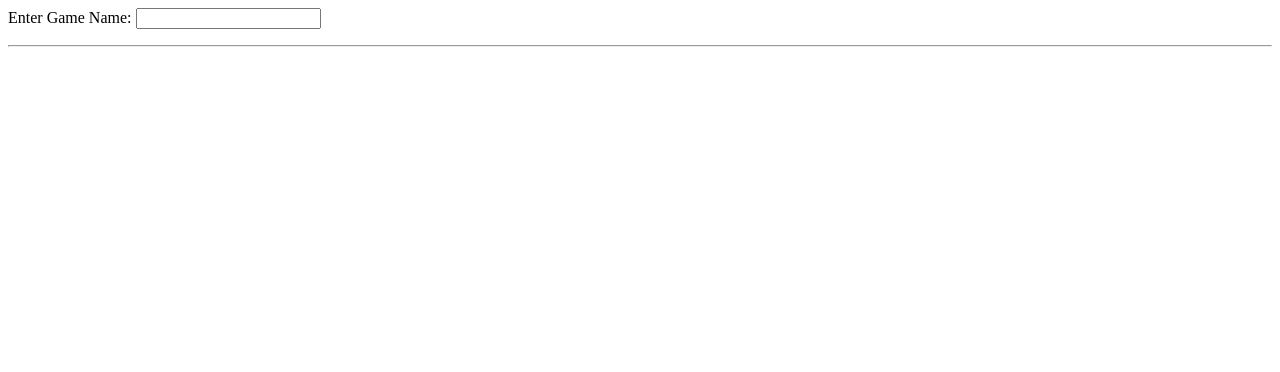
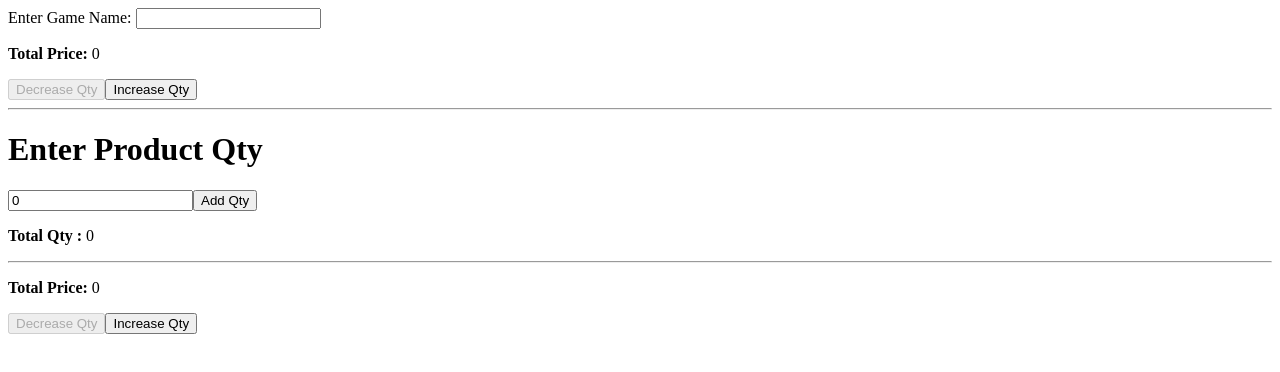
Before and after one commit to Haresh-thumar/Learn-Tutorials-in-Angular-13, an Angular app: page / in a window 1280 px wide. Shown: the top 372 px of the page. Built offline with nearby package versions, Linux system fonts and the light colour scheme.

Commit message:
ch to pr & pr to ch two way data binding

```diff
--- a/src/app/passingDataInputOutputDecorator/child-input-output/child-input-output.component.html
+++ b/src/app/passingDataInputOutputDecorator/child-input-output/child-input-output.component.html
@@ -1,5 +1,13 @@
+<!--========================== Example-1 ===========================-->
 <ul>
   <li *ngFor="let gameItem of gameArr; let i = index;">
     {{gameItem}} <button (click)="delGame(i)">Delete</button>
   </li>
 </ul>
+
+
+
+<!--========================== Example-2 (two-way-data-binding) ===========================-->
+<p><strong>Total Price: </strong>{{item * itemPrice}}</p>
+<button (click)="decQty()" [disabled]="disabled">Decrease Qty</button>
+<button (click)="incQty()">Increase Qty</button>
--- a/src/app/passingDataInputOutputDecorator/child-input-output/child-input-output.component.ts
+++ b/src/app/passingDataInputOutputDecorator/child-input-output/child-input-output.component.ts
@@ -7,12 +7,46 @@ import { Component, Input, OnInit, EventEmitter, Output } from '@angular/core';
 })
 export class ChildInputOutputComponent implements OnInit {
 
-  @Input('games') gameArr:string[];
-  @Output('delEvt') gameDel:EventEmitter<number> = new EventEmitter<number>();
+  /*==================== Example-1 ===================*/
+  @Input('games') gameArr: string[];
+  @Output('delEvt') gameDel: EventEmitter<number> = new EventEmitter<number>();
 
-  delGame(index:number){
+  delGame(index: number) {
     this.gameDel.emit(index);
   }
+
+
+  /*==================== Example-2 (two-way-data-binding) ===================*/
+  @Input() item: number = 0;
+  @Output() itemChange: EventEmitter<number> = new EventEmitter<number>();
+
+  itemPrice: number = 10;
+
+  disabled = true;
+
+  decQty() {
+    this.item -= 1;
+    this.updateQty();
+    if(this.item === 0){
+      this.disabled = true;
+    }
+  }
+
+  incQty() {
+    this.item += 1;
+    this.updateQty();
+    if (this.item != 0 && this.item >= 0) {
+      this.disabled = false;
+    }
+  }
+
+  updateQty() {
+    this.itemChange.emit(this.item);
+  }
+
+
+
+
 
   constructor() { }
 
--- a/src/app/passingDataInputOutputDecorator/parent-input-output/parent-input-output.component.html
+++ b/src/app/passingDataInputOutputDecorator/parent-input-output/parent-input-output.component.html
@@ -1,3 +1,4 @@
+<!--========================== Example-1 ===========================-->
 Enter Game Name: <input type="text" (keyup.enter)="addGame(gameInput.value)" #gameInput>
 
 <app-child-input-output [games]="game" (delEvt)="removeGame($event)"></app-child-input-output>
@@ -5,3 +6,17 @@ Enter Game Name: <input type="text" (keyup.enter)="addGame(gameInput.value)" #ga
 <hr>
 
 <p *ngIf="deletedGame">you remove : {{deletedGame}}</p>
+
+
+
+
+<!--========================== Example-2 (two-way-data-binding) ===========================-->
+<h1>Enter Product Qty</h1>
+<input type="text" #inp [value]="data">
+<button (click)="addToQty(inp.value)">Add Qty</button>
+
+<p>
+  <strong>Total Qty :</strong> {{data}}
+</p>
+<hr>
+<app-child-input-output [(item)]="data"></app-child-input-output>
--- a/src/app/passingDataInputOutputDecorator/parent-input-output/parent-input-output.component.ts
+++ b/src/app/passingDataInputOutputDecorator/parent-input-output/parent-input-output.component.ts
@@ -1,4 +1,4 @@
-import { Component, OnInit } from '@angular/core';
+import { Component, Input, OnInit } from '@angular/core';
 
 @Component({
   selector: 'app-parent-input-output',
@@ -7,6 +7,7 @@ import { Component, OnInit } from '@angular/core';
 })
 export class ParentInputOutputComponent implements OnInit {
 
+  /*=============== Example-1 =============*/
   game:string[] = [];
   deletedGame:string;
 
@@ -16,8 +17,19 @@ export class ParentInputOutputComponent implements OnInit {
 
   removeGame(indexGame) {
     this.deletedGame = this.game[indexGame];
-    this.game = this.game.filter((value, index) => index != indexGame);
+    this.game = this.game.filter((index) => index != indexGame);
   }
+
+
+  /*=============== Example-2 (two-way-data-binding) =============*/
+  data:number = 0;
+
+  addToQty(val){
+    this.data = val;
+  }
+
+
+
 
   constructor() { }
 
```
